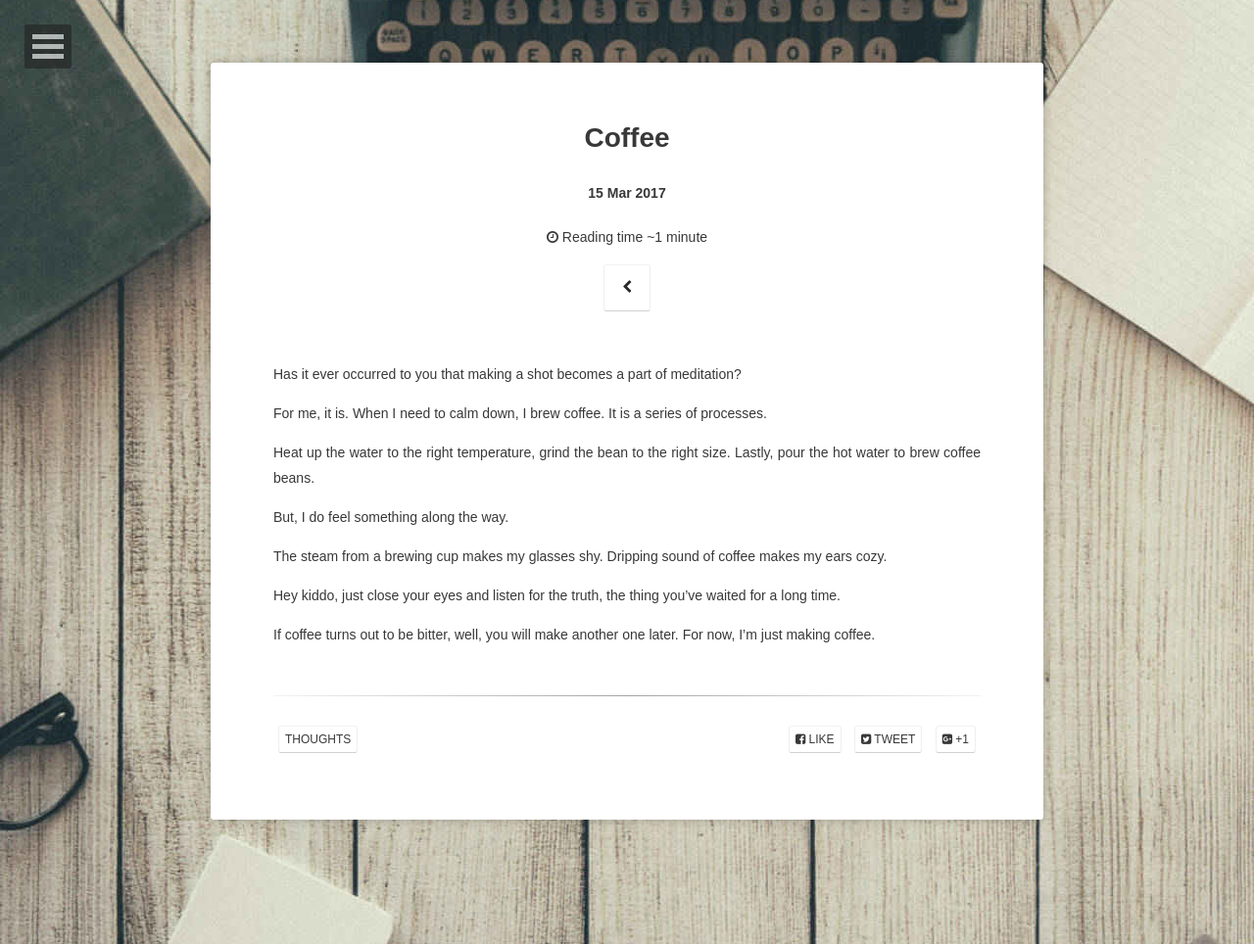
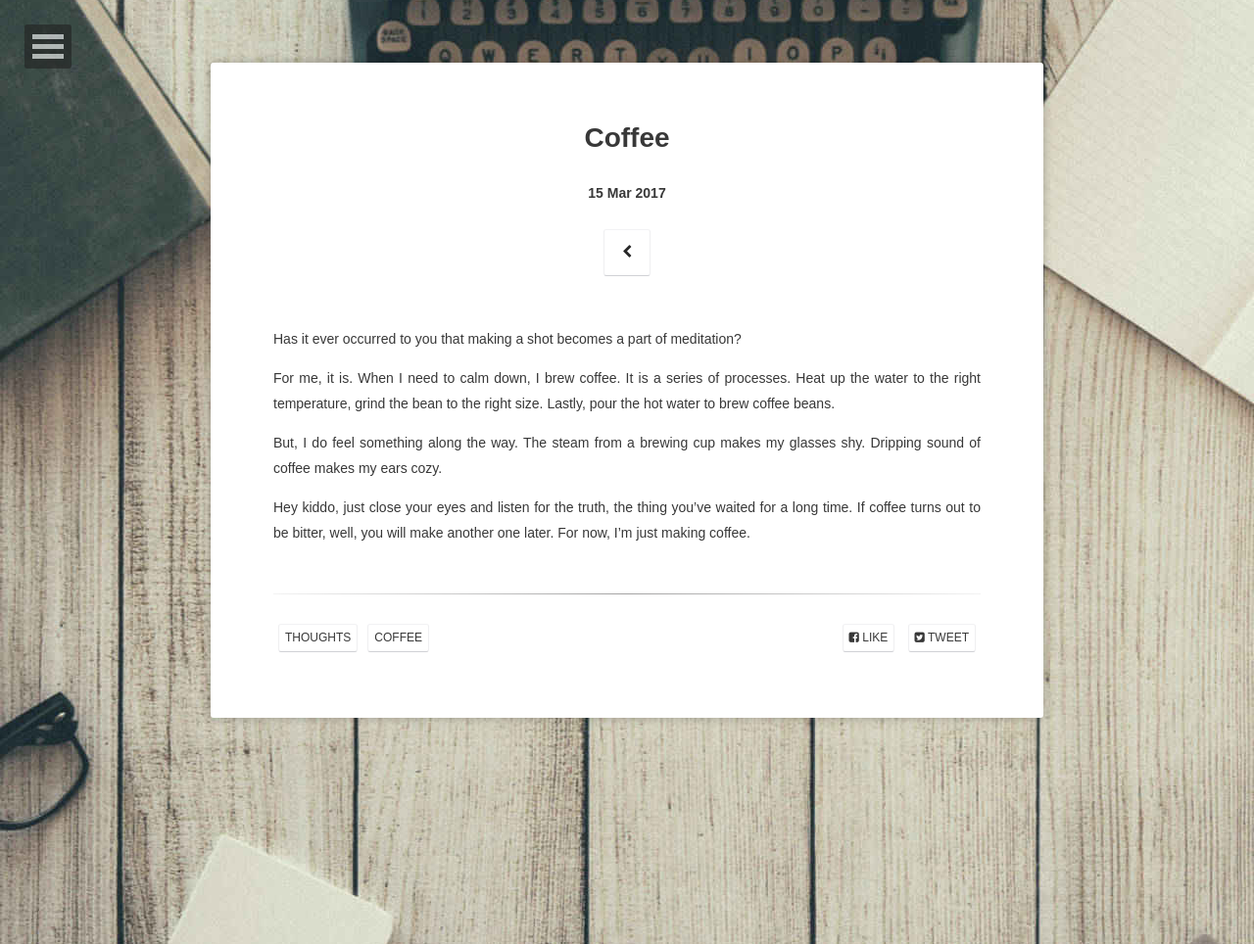
Before and after one commit to tobillsung-doc/tobillsung-doc.github.io, a Jekyll site: the page built from _posts/2017-03-15-coffee.md, in a window 1280 px wide. Shown: the whole page at 98% size. Built offline with Jekyll 4.4.1, drawn with Linux system fonts in a browser that asks for light colours; some web fonts are replaced; comment, search, counter and statistics services are not loaded.

Commit message:
delete read time, google plus link

```diff
--- a/_config.yml
+++ b/_config.yml
@@ -77,5 +77,8 @@
 jekyll-mentions:
     base_url: https://github.com
 
+gist:
+  noscript: false
+
 # Exclude list
 exclude: [README.md, Gemfile, Gemfile.lock, node_modules, gulpfile.js, package.json, _site, src, vendor, CNAME, LICENSE, Rakefile]
--- a/_includes/meta.html
+++ b/_includes/meta.html
@@ -8,8 +8,5 @@
     <a href="https://twitter.com/intent/tweet?text={{ site.url }}{{ page.url }}" title="Share on Twitter" class="tag">
         <span class="term"><i class="fa fa-twitter-square"></i> Tweet</span>
     </a>
-    <a href="https://plus.google.com/share?url={{ site.url }}{{ page.url }}" title="Share on Google+" class="tag">
-            <span class="term"><i class="fa fa-google-plus-square"></i> +1</span>
-    </a>
 </span>
 <div style="clear:both"></div>
--- a/_layouts/post.html
+++ b/_layouts/post.html
@@ -18,12 +18,6 @@
                 <div class="post-title {% if page.feature %} feature {% endif %}">
                     <h1>{{ page.title }}</h1>
                     <h4>{{ page.date | date_to_string }}</h4>
-                    {% if site.reading_time %}
-                    <p class="reading-time">
-                      <i class="fa fa-clock-o"></i>
-                      {% include read-time.html %}
-                    </p><!-- /.entry-reading-time -->
-                    {% endif %}
                     {% if page.project %}
                     <a class="btn zoombtn" href="{{site.url}}/projects/">
                     {% else %}
--- a/_posts/2017-03-15-coffee.md
+++ b/_posts/2017-03-15-coffee.md
@@ -3,7 +3,7 @@
 title: "Coffee"
 date: 2017-03-15
 excerpt: "What are you drinking right now?."
-tags: [thoughts]
+tags: [thoughts, coffee]
 ---
 
 Has it ever occurred to you that making a shot becomes a part of meditation?
@@ -11,15 +11,12 @@
 For me, it is.
 When I need to calm down, I brew coffee.
 It is a series of processes.
-
 Heat up the water to the right temperature, grind the bean to the right size.
 Lastly, pour the hot water to brew coffee beans.
 
 But, I do feel something along the way.
-
 The steam from a brewing cup makes my glasses shy.
 Dripping sound of coffee makes my ears cozy.
 
 Hey kiddo, just close your eyes and listen for the truth, the thing you've waited for a long time.
-
 If coffee turns out to be bitter, well, you will make another one later. For now, I'm just making coffee.
--- a/_sass/print.scss
+++ b/_sass/print.scss
@@ -19,7 +19,6 @@
     border-color: $color_mischka;
   }
   .post-title .btn,
-  .reading-time,
   #dl-menu,
   #disqus_thread,
   .goup-container {
```
Also changed, not shown: Gemfile.lock.
